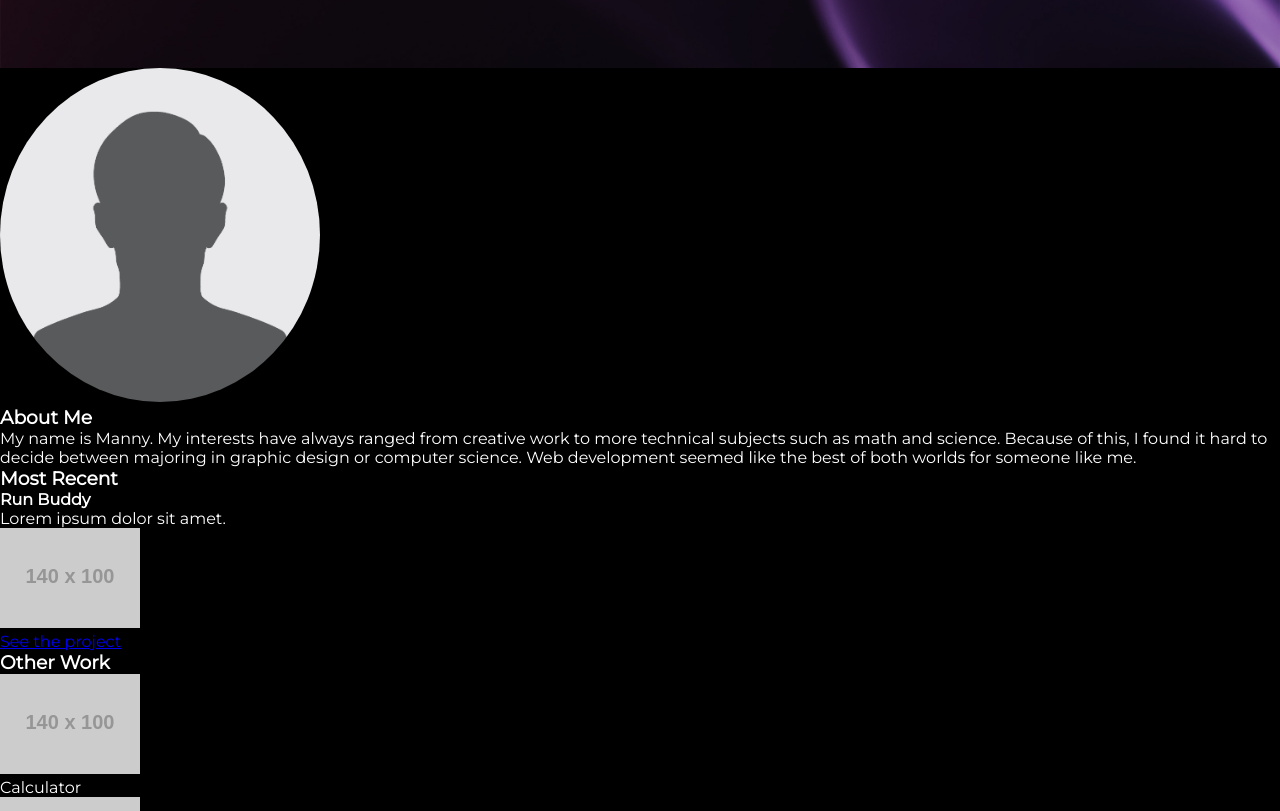
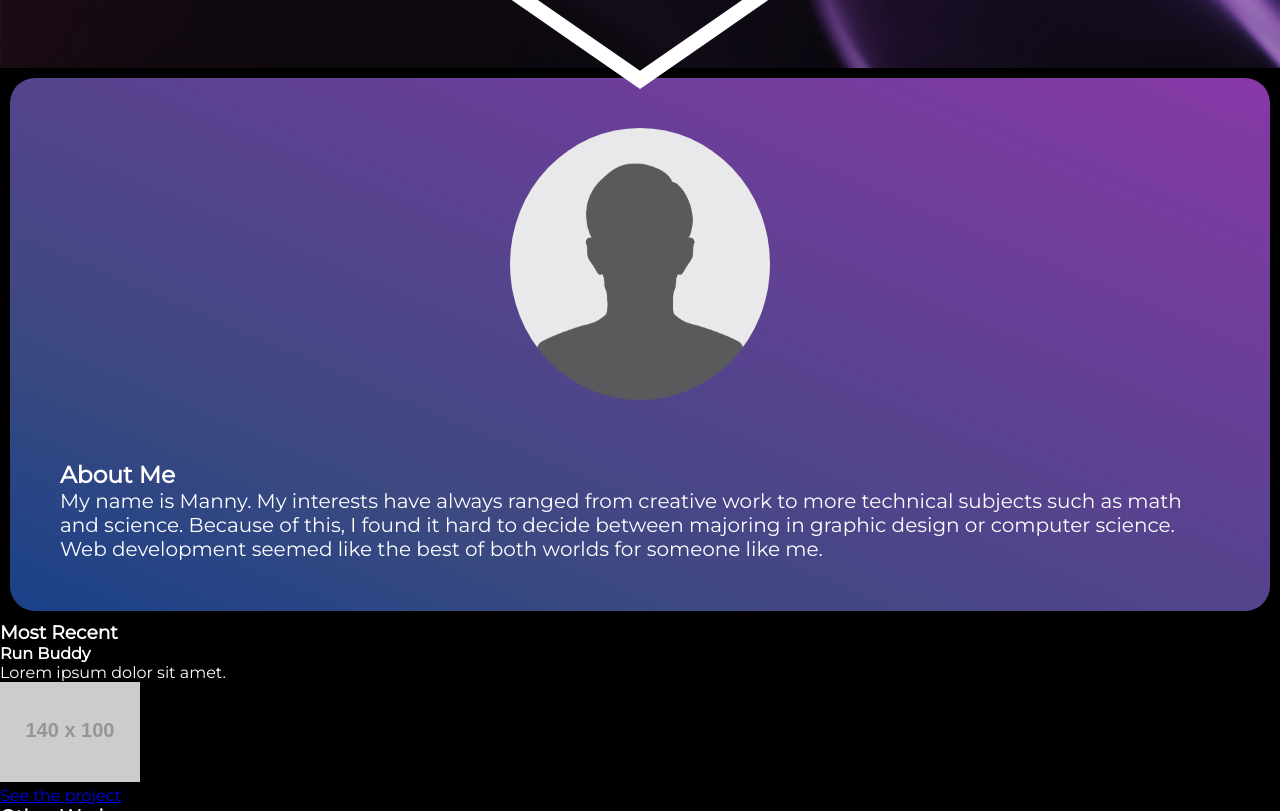
Before and after one commit to mannygarcia98/Portfolio-Manny, a plain HTML site: page index.html in a window 1280 px wide. Shown: the part 732-1543 px from the top of the page. Drawn offline with Linux system fonts and the light colour scheme; placeholder pictures from the web are drawn by us.

Commit message:
added style to about me

```diff
--- a/assets/css/style.css
+++ b/assets/css/style.css
@@ -124,6 +124,20 @@ header nav ul li a:hover {
   font-weight: 100;
 }
 
+.hero #arrow {
+  display: block;
+  position: absolute;
+  width: 20%;
+  left: 0;
+  right: 0;
+  margin: auto;
+  top: 90%;
+}
+
+.hero #arrow:hover {
+  width: 20.5%;
+}
+
 /* .hero-container {
   margin: 0 auto;
   display: flex;
@@ -148,7 +162,36 @@ header nav ul li a:hover {
 
 /* End Hero Styles */
 
-.about img {
+/* About Me Styles */
+/* .about img {
   width: 40vh;
   border-radius: 50%;
+} */
+
+/* About Me Styles */
+.about {
+  background: linear-gradient(
+    to right top,
+    #194189 0%,
+    #3b4980 25%,
+    #8738a7 100%
+  );
+  margin: 10px;
+  border-radius: 25px;
+  padding: 20px;
 }
+
+.about img {
+  display: block;
+  width: 40vh;
+  border-radius: 50%;
+  /* border: 2px solid var(--secondary-color); */
+  padding: 30px;
+  margin-right: auto;
+  margin-left: auto;
+}
+
+.about .bio {
+  margin: 30px;
+  font-size: 20px;
+}
--- a/index.html
+++ b/index.html
@@ -42,6 +42,9 @@
           <p>Web Developer</p>
         </div>
       </div>
+      <a href="#about" class="arrow">
+        <img id="arrow" src="./assets/images/arrowwider.svg" alt="" />
+      </a>
       <!-- <div class="hero-cta">
         <a href="#about"
           ><h3>About Me</h3>
```
Also changed, not shown: assets/images/arrowwider.svg (added).
